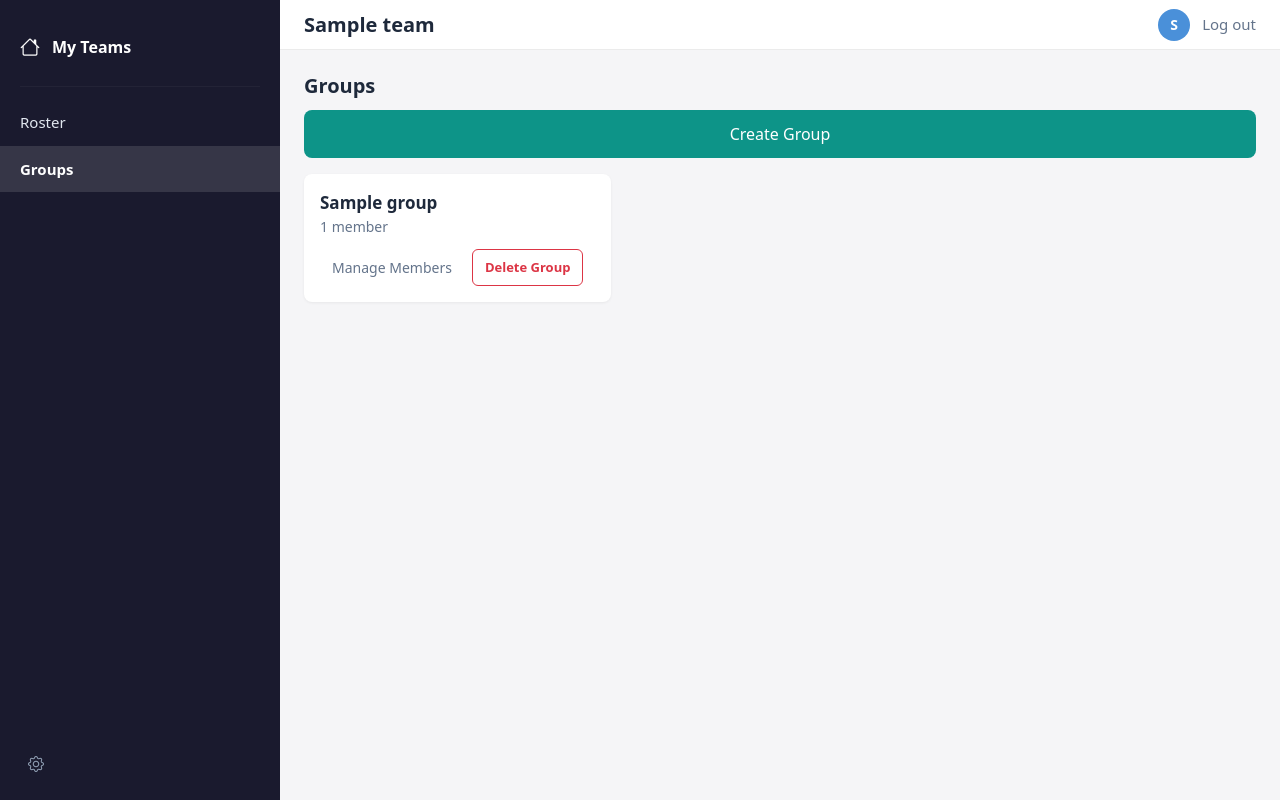
After one commit to loganrook/Tabor-Hackathon-2026, a Flask app: page /team/1/groups in a window 1280 px wide. The commit adds this page. Run offline with Flask 3, Linux system fonts and the light colour scheme; a user stored in the database is signed in; tables that the repository leaves empty hold one stand-in row (values such as "Sample post").

Commit message:
sidebar revamp

```diff
--- a/app.py
+++ b/app.py
@@ -438,8 +438,40 @@ def create_app(config_class=Config):
             db.session.add(group)
             db.session.commit()
             flash("Group created.", "success")
-            return redirect(url_for("team_dashboard", team_id=team_id))
+            return redirect(url_for("team_groups", team_id=team_id))
         return render_template("group_create.html", team=team)
+
+    @app.route("/team/<int:team_id>/groups")
+    @login_required
+    def team_groups(team_id):
+        """List all groups for the team. Same layout as dashboard/roster."""
+        team = Team.query.get_or_404(team_id)
+        if not _user_can_access_team(team):
+            flash("You do not have access to this team.", "error")
+            return redirect(url_for("dashboard"))
+        groups = team.groups.order_by(Group.name).all()
+        is_coach = isinstance(current_user, Coach) and team.coach_id == current_user.id
+        return render_template(
+            "team_groups.html",
+            team=team,
+            groups=groups,
+            is_coach=is_coach,
+        )
+
+    @app.route("/team/<int:team_id>/group/<int:group_id>/delete", methods=["POST"])
+    @login_required
+    def delete_group(team_id, group_id):
+        """Coach only: delete a group."""
+        team = Team.query.get_or_404(team_id)
+        group = Group.query.filter_by(id=group_id, team_id=team_id).first_or_404()
+        if not isinstance(current_user, Coach) or team.coach_id != current_user.id:
+            flash("You cannot delete this group.", "error")
+            return redirect(url_for("dashboard"))
+        group.athletes = []
+        db.session.delete(group)
+        db.session.commit()
+        flash("Group deleted.", "success")
+        return redirect(url_for("team_groups", team_id=team_id))
 
     @app.route("/team/<int:team_id>/group/<int:group_id>/manage", methods=["GET", "POST"])
     @login_required
@@ -456,7 +488,7 @@ def create_app(config_class=Config):
             group.athletes = [a for a in athletes if str(a.id) in selected_ids]
             db.session.commit()
             flash("Group updated.", "success")
-            return redirect(url_for("team_dashboard", team_id=team_id))
+            return redirect(url_for("team_groups", team_id=team_id))
         group_member_ids = {a.id for a in group.athletes.all()}
         return render_template(
             "group_manage.html",
@@ -473,8 +505,6 @@ def create_app(config_class=Config):
         team = Team.query.get_or_404(team_id)
         if not _user_can_access_team(team):
             flash("You do not have access to this team.", "error")
-            if isinstance(current_user, Coach):
-                return redirect(url_for("dashboard"))
             return redirect(url_for("dashboard"))
         athletes = team.athletes.all()
         is_coach = isinstance(current_user, Coach) and team.coach_id == current_user.id
@@ -484,6 +514,34 @@ def create_app(config_class=Config):
             athletes=athletes,
             is_coach=is_coach,
         )
+
+    @app.route("/team/<int:team_id>/roster/remove", methods=["POST"])
+    @login_required
+    def roster_remove(team_id):
+        """Coach only: remove an athlete from the team."""
+        team = Team.query.get_or_404(team_id)
+        if not isinstance(current_user, Coach) or team.coach_id != current_user.id:
+            flash("You cannot remove athletes from this team.", "error")
+            return redirect(url_for("dashboard"))
+        athlete_id = request.form.get("athlete_id", type=int)
+        if not athlete_id:
+            flash("Invalid request.", "error")
+            return redirect(url_for("team_roster", team_id=team_id))
+        athlete = Athlete.query.get(athlete_id)
+        if not athlete or athlete not in team.athletes.all():
+            flash("Athlete not on this team.", "error")
+            return redirect(url_for("team_roster", team_id=team_id))
+        team.athletes.remove(athlete)
+        for group in team.groups.all():
+            if athlete in group.athletes.all():
+                group.athletes.remove(athlete)
+        for assignment in team.assignments.all():
+            AssignmentStatus.query.filter_by(
+                assignment_id=assignment.id, athlete_id=athlete_id
+            ).delete()
+        db.session.commit()
+        flash("Athlete removed from team.", "success")
+        return redirect(url_for("team_roster", team_id=team_id))
 
     @app.route("/team/<int:team_id>/assignment/create", methods=["GET", "POST"])
     @login_required
--- a/static/style.css
+++ b/static/style.css
@@ -671,23 +671,11 @@ body:has(.team-dash-wrapper) {
     z-index: 80;
 }
 
-.team-topbar-home {
-    display: inline-flex;
-    align-items: center;
-    gap: 0.5rem;
-    color: #4A90D9;
-    text-decoration: none;
-    font-weight: 600;
-    font-size: 0.9375rem;
-    transition: color 0.2s ease, opacity 0.2s ease;
-}
-
-.team-topbar-home:hover {
-    color: #357abd;
-}
-
-.team-topbar-home i {
-    font-size: 1.1rem;
+.team-topbar-name {
+    margin: 0;
+    font-size: 1.25rem;
+    font-weight: 600;
+    color: var(--text);
 }
 
 .team-topbar-right {
@@ -726,9 +714,9 @@ body:has(.team-dash-wrapper) {
     left: 0;
     top: 0;
     height: 100vh;
-    width: 200px;
+    width: 280px;
     background: #1a1a2e;
-    color: #e2e8f0;
+    color: #fff;
     z-index: 90;
     overflow-y: auto;
     transition: transform 0.2s ease;
@@ -744,7 +732,7 @@ body:has(.team-dash-wrapper) {
     align-items: center;
     justify-content: center;
     background: #1a1a2e;
-    color: #e2e8f0;
+    color: #fff;
     border: none;
     border-radius: 0 6px 6px 0;
     cursor: pointer;
@@ -752,85 +740,52 @@ body:has(.team-dash-wrapper) {
 }
 
 .team-sidebar-nav {
-    padding: 1rem 0;
-}
-
-.team-sidebar-section {
-    margin-bottom: 1rem;
-}
-
-.team-sidebar-expand {
-    width: 100%;
-    padding: 0.5rem 1rem;
-    text-align: left;
-    background: none;
+    padding: 1.25rem 0;
+}
+
+.team-sidebar-home {
+    display: flex;
+    align-items: center;
+    gap: 0.75rem;
+    padding: 0.75rem 1.25rem;
+    color: #fff;
+    text-decoration: none;
+    font-weight: 600;
+    font-size: 1rem;
+    transition: background 0.2s ease, color 0.2s ease;
+}
+
+.team-sidebar-home:hover {
+    background: rgba(255, 255, 255, 0.1);
+    color: #fff;
+}
+
+.team-sidebar-home i {
+    font-size: 1.25rem;
+}
+
+.team-sidebar-divider {
     border: none;
+    border-top: 1px solid rgba(255, 255, 255, 0.15);
+    margin: 0.75rem 1.25rem;
+}
+
+.team-sidebar-link {
+    display: block;
+    padding: 0.75rem 1.25rem;
     color: #e2e8f0;
-    font-size: 0.9375rem;
-    font-weight: 600;
-    cursor: pointer;
-    display: flex;
-    align-items: center;
-    justify-content: space-between;
-}
-
-.team-sidebar-expand:hover {
-    background: rgba(255, 255, 255, 0.08);
-}
-
-.team-sidebar-label {
-    display: block;
-    padding: 0.5rem 1rem;
-    font-size: 0.75rem;
-    text-transform: uppercase;
-    letter-spacing: 0.05em;
-    color: #94a3b8;
-}
-
-.team-sidebar-roster {
-    list-style: none;
-    margin: 0;
-    padding: 0 0 0 1rem;
-    max-height: 0;
-    overflow: hidden;
-    transition: max-height 0.2s ease;
-}
-
-.team-sidebar-roster.expanded {
-    max-height: 400px;
-}
-
-.team-sidebar-roster li {
-    padding: 0.35rem 0;
-    font-size: 0.875rem;
-    color: #cbd5e1;
-}
-
-.team-sidebar-groups {
-    list-style: none;
-    margin: 0;
-    padding: 0 1rem;
-}
-
-.team-sidebar-groups li {
-    margin: 0;
-}
-
-.team-sidebar-groups a {
-    display: block;
-    padding: 0.5rem 0;
-    font-size: 0.875rem;
-    color: #cbd5e1;
     text-decoration: none;
-}
-
-.team-sidebar-groups a:hover,
-.team-filter-link:hover {
+    font-size: 0.9375rem;
+    transition: background 0.2s ease, color 0.2s ease;
+}
+
+.team-sidebar-link:hover {
+    background: rgba(255, 255, 255, 0.1);
     color: #fff;
-    background: rgba(255, 255, 255, 0.08);
-}
-
-.team-filter-link.active {
+}
+
+.team-sidebar-link.active {
+    background: rgba(255, 255, 255, 0.12);
     color: #fff;
     font-weight: 600;
 }
@@ -861,7 +816,7 @@ body:has(.team-dash-wrapper) {
 
 .team-dash-main {
     flex: 1;
-    margin-left: 200px;
+    margin-left: 280px;
     height: 100vh;
     max-height: 100vh;
     display: flex;
@@ -971,6 +926,112 @@ body:has(.team-dash-wrapper) {
     border-radius: 3px;
 }
 
+/* Team roster / groups page: single-column content below top bar */
+.team-page-content {
+    flex: 1;
+    min-height: 0;
+    overflow-y: auto;
+    padding: 1.5rem;
+}
+
+.team-page-heading {
+    margin: 0 0 1rem;
+    font-size: 1.25rem;
+    font-weight: 700;
+    color: var(--text);
+}
+
+.team-page-heading-row {
+    display: flex;
+    align-items: center;
+    justify-content: space-between;
+    flex-wrap: wrap;
+    gap: 0.75rem;
+    margin-bottom: 1rem;
+}
+
+.team-page-heading-row .team-page-heading {
+    margin: 0;
+}
+
+.roster-page-list {
+    list-style: none;
+    margin: 0;
+    padding: 0;
+}
+
+.roster-page-item {
+    display: flex;
+    align-items: center;
+    flex-wrap: wrap;
+    gap: 0.75rem;
+    padding: 0.75rem 1rem;
+    background: #fff;
+    border-radius: 8px;
+    box-shadow: 0 1px 3px rgba(0, 0, 0, 0.06);
+    margin-bottom: 0.5rem;
+}
+
+.roster-page-name {
+    font-weight: 600;
+}
+
+.roster-page-email {
+    color: var(--text-muted);
+    font-size: 0.9375rem;
+}
+
+.roster-remove-form {
+    margin-left: auto;
+}
+
+.team-groups-grid {
+    display: grid;
+    grid-template-columns: repeat(auto-fill, minmax(260px, 1fr));
+    gap: 1rem;
+}
+
+.team-group-card {
+    background: #fff;
+    border-radius: 8px;
+    box-shadow: 0 1px 3px rgba(0, 0, 0, 0.06);
+    padding: 1rem;
+    display: flex;
+    flex-direction: column;
+    gap: 0.75rem;
+}
+
+.team-group-card-link {
+    text-decoration: none;
+    color: inherit;
+}
+
+.team-group-card-link:hover {
+    color: #4A90D9;
+}
+
+.team-group-name {
+    margin: 0;
+    font-weight: 700;
+    font-size: 1.0625rem;
+}
+
+.team-group-meta {
+    margin: 0;
+    font-size: 0.875rem;
+    color: var(--text-muted);
+}
+
+.team-group-actions {
+    display: flex;
+    flex-wrap: wrap;
+    gap: 0.5rem;
+}
+
+.team-group-delete-form {
+    display: inline;
+}
+
 /* Announce form: collapsed by default, expand on plus click */
 .announce-form-collapsed {
     display: none;
--- /dev/null
+++ b/templates/_team_sidebar.html
@@ -0,0 +1,18 @@
+{# _team_sidebar.html — Shared team sidebar: Home/My Teams, Roster, Groups, Settings (coach). #}
+<aside class="team-sidebar" id="team-sidebar">
+    <button type="button" class="team-sidebar-toggle" id="sidebar-toggle" aria-label="Toggle menu"><i class="bi bi-list"></i></button>
+    <nav class="team-sidebar-nav">
+        <a href="{{ url_for('dashboard') }}" class="team-sidebar-home">
+            <i class="bi bi-house"></i>
+            <span>My Teams</span>
+        </a>
+        <hr class="team-sidebar-divider">
+        <a href="{{ url_for('team_roster', team_id=team.id) }}" class="team-sidebar-link {{ 'active' if request.endpoint == 'team_roster' else '' }}">Roster</a>
+        <a href="{{ url_for('team_groups', team_id=team.id) }}" class="team-sidebar-link {{ 'active' if request.endpoint == 'team_groups' else '' }}">Groups</a>
+        {% if is_coach %}
+        <div class="team-sidebar-footer">
+            <a href="{{ url_for('team_settings', team_id=team.id) }}" class="team-sidebar-settings" title="Team settings"><i class="bi bi-gear"></i></a>
+        </div>
+        {% endif %}
+    </nav>
+</aside>
--- /dev/null
+++ b/templates/_team_topbar.html
@@ -0,0 +1,8 @@
+{# _team_topbar.html — Team top bar: team name left, profile circle + Log out right. #}
+<header class="team-topbar">
+    <h1 class="team-topbar-name">{{ team.name }}</h1>
+    <div class="team-topbar-right">
+        <span class="team-profile-circle" title="{{ current_user.name }}">{{ current_user.name[0]|upper if current_user.name else '?' }}</span>
+        <a href="{{ url_for('logout') }}" class="team-topbar-logout">Log out</a>
+    </div>
+</header>
--- a/templates/base.html
+++ b/templates/base.html
@@ -17,7 +17,7 @@
             {% endfor %}
         {% endif %}
     {% endwith %}
-    {% if request.endpoint not in ['team_dashboard', 'team_settings'] %}
+    {% if request.endpoint not in ['team_dashboard', 'team_settings', 'team_roster', 'team_groups'] %}
     <nav class="nav-minimal">
         <a class="nav-logo" href="{{ url_for('dashboard') if current_user.is_authenticated else url_for('index') }}">CoachHub</a>
         <div class="nav-right">
@@ -34,7 +34,7 @@
         <main class="content">
     {% endif %}
             {% block content %}{% endblock %}
-    {% if request.endpoint not in ['team_dashboard', 'team_settings'] %}
+    {% if request.endpoint not in ['team_dashboard', 'team_settings', 'team_roster', 'team_groups'] %}
         </main>
     </div>
     {% endif %}
--- a/templates/group_create.html
+++ b/templates/group_create.html
@@ -11,6 +11,6 @@
         </div>
         <button type="submit" class="btn-primary">Create group</button>
     </form>
-    <p class="auth-footer"><a href="{{ url_for('team_dashboard', team_id=team.id) }}" class="back-link">← Back to team</a></p>
+    <p class="auth-footer"><a href="{{ url_for('team_groups', team_id=team.id) }}" class="back-link">← Back to groups</a></p>
 </div>
 {% endblock %}
--- a/templates/group_manage.html
+++ b/templates/group_manage.html
@@ -4,7 +4,7 @@
 {% block content %}
 <div class="page-header">
     <h1>{{ group.name }}</h1>
-    <a href="{{ url_for('team_dashboard', team_id=team.id) }}" class="back-link">← Back to team</a>
+    <a href="{{ url_for('team_groups', team_id=team.id) }}" class="back-link">← Back to groups</a>
 </div>
 
 <p class="team-meta" style="margin-bottom: 1.5rem;">Select athletes who belong to this group.</p>
--- /dev/null
+++ b/templates/team_groups.html
@@ -0,0 +1,56 @@
+{# team_groups.html — Groups page with same sidebar + top bar. Coach: Create Group, Manage Members, Delete Group. #}
+{% extends "base.html" %}
+{% block title %}Groups — {{ team.name }}{% endblock %}
+{% block content %}
+<div class="team-dash-wrapper">
+    {% include '_team_sidebar.html' %}
+
+    <main class="team-dash-main">
+        {% include '_team_topbar.html' %}
+
+        <div class="team-dash-content">
+            <div class="team-page-content">
+                <div class="team-page-heading-row">
+                    <h2 class="team-page-heading">Groups</h2>
+                    {% if is_coach %}
+                    <a href="{{ url_for('create_group', team_id=team.id) }}" class="btn-primary">Create Group</a>
+                    {% endif %}
+                </div>
+                {% if groups %}
+                <div class="team-groups-grid">
+                    {% for g in groups %}
+                    <div class="team-group-card">
+                        <a href="{{ url_for('manage_group', team_id=team.id, group_id=g.id) }}" class="team-group-card-link">
+                            <p class="team-group-name">{{ g.name }}</p>
+                            <p class="team-group-meta">{{ g.athletes.count() }} member{{ 's' if g.athletes.count() != 1 else '' }}</p>
+                        </a>
+                        {% if is_coach %}
+                        <div class="team-group-actions">
+                            <a href="{{ url_for('manage_group', team_id=team.id, group_id=g.id) }}" class="btn-small btn-secondary">Manage Members</a>
+                            <form action="{{ url_for('delete_group', team_id=team.id, group_id=g.id) }}" method="post" class="team-group-delete-form" onsubmit="return confirm('Delete this group? This cannot be undone.');">
+                                <button type="submit" class="btn-small btn-danger-outline">Delete Group</button>
+                            </form>
+                        </div>
+                        {% endif %}
+                    </div>
+                    {% endfor %}
+                </div>
+                {% else %}
+                <p class="empty-state">No groups yet.{% if is_coach %} Create position groups (e.g. Quarterbacks, O-Line) and assign athletes.{% endif %}</p>
+                {% endif %}
+            </div>
+        </div>
+    </main>
+</div>
+<script>
+(function() {
+    var sidebar = document.getElementById('team-sidebar');
+    var sidebarToggle = document.getElementById('sidebar-toggle');
+    if (sidebarToggle && sidebar) {
+        sidebarToggle.addEventListener('click', function() {
+            sidebar.classList.toggle('open');
+        });
+    }
+})();
+</script>
+{% endblock %}
```
Also changed, not shown: templates/team_dashboard.html (+2 -63 lines), templates/team_roster.html (+36 -8 lines).
